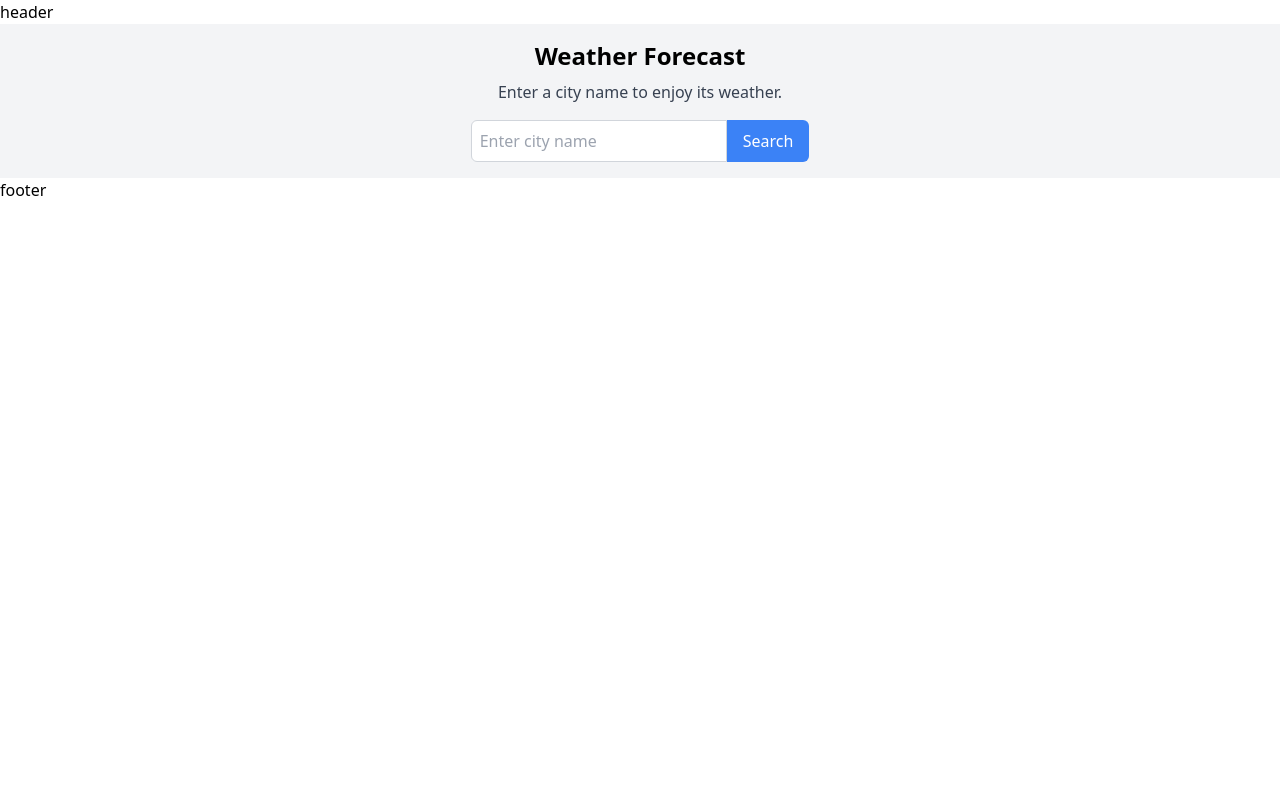
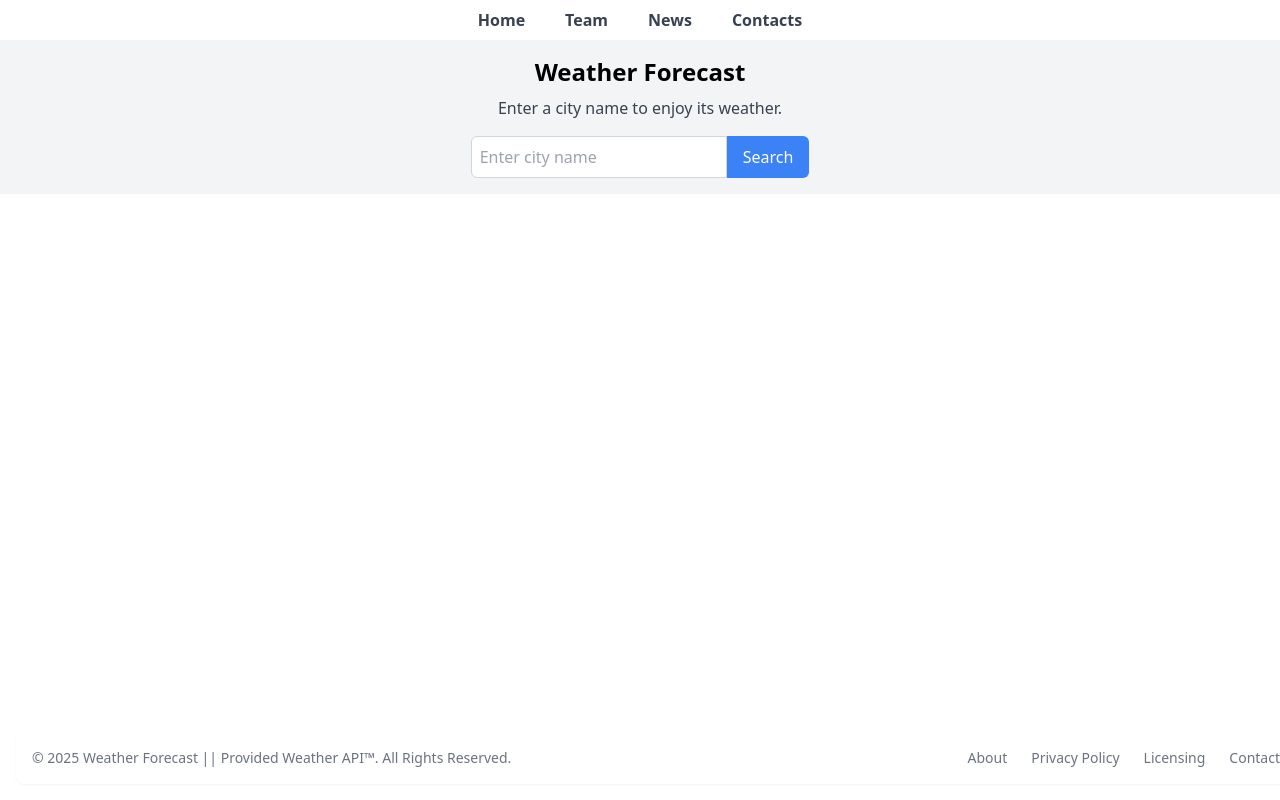
Before and after one commit to AndriiSamaiev/weather-forecast, a Nuxt app: page / in a window 1280 px wide. Built offline with nearby package versions, Linux system fonts and the light colour scheme.

Commit message:
template footer and header

```diff
--- a/components/footer.vue
+++ b/components/footer.vue
@@ -1,5 +1,24 @@
 <template>
-  <div>footer</div>
+  <footer class="bg-white rounded-lg shadow-sm m-4 dark:bg-gray-800 fixed bottom-0 w-full">
+    <div class="w-full mx-auto max-w-screen-xl p-4 md:flex md:items-center md:justify-between">
+      <span class="text-sm text-gray-500 sm:text-center dark:text-gray-400">© 2025 <a href="#" class="hover:underline">Weather Forecast || Provided Weather API™</a>. All Rights Reserved.
+    </span>
+      <ul class="flex flex-wrap items-center mt-3 text-sm font-medium text-gray-500 dark:text-gray-400 sm:mt-0">
+        <li>
+          <a href="#" class="hover:underline me-4 md:me-6">About</a>
+        </li>
+        <li>
+          <a href="#" class="hover:underline me-4 md:me-6">Privacy Policy</a>
+        </li>
+        <li>
+          <a href="#" class="hover:underline me-4 md:me-6">Licensing</a>
+        </li>
+        <li>
+          <a href="#" class="hover:underline">Contact</a>
+        </li>
+      </ul>
+    </div>
+  </footer>
 </template>
 <script setup lang="ts">
 </script>
--- a/components/header.vue
+++ b/components/header.vue
@@ -1,5 +1,20 @@
 <template>
-  <div>header</div>
+  <header>
+    <nav class="flex justify-center space-x-4">
+      <NuxtLink href="#" class="font-bold rounded-lg px-3 py-2 text-gray-700 hover:bg-gray-100 hover:text-gray-900">
+        Home
+      </NuxtLink>
+      <NuxtLink href="#" class="font-bold rounded-lg px-3 py-2 text-gray-700 hover:bg-gray-100 hover:text-gray-900">
+        Team
+      </NuxtLink>
+      <NuxtLink href="#" class="font-bold rounded-lg px-3 py-2 text-gray-700 hover:bg-gray-100 hover:text-gray-900">
+        News
+      </NuxtLink>
+      <NuxtLink href="#" class="font-bold rounded-lg px-3 py-2 text-gray-700 hover:bg-gray-100 hover:text-gray-900">
+        Contacts
+      </NuxtLink>
+    </nav>
+  </header>
 </template>
 <script setup lang="ts">
 </script>
```
